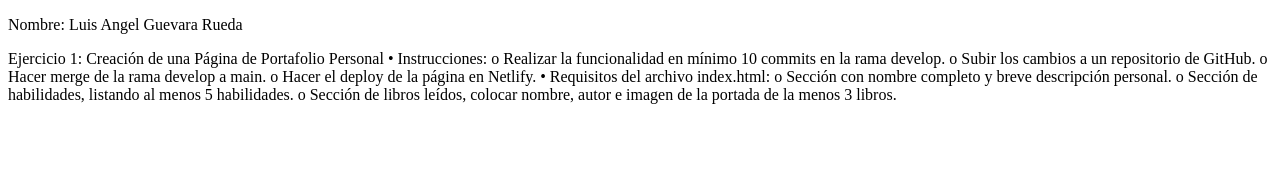
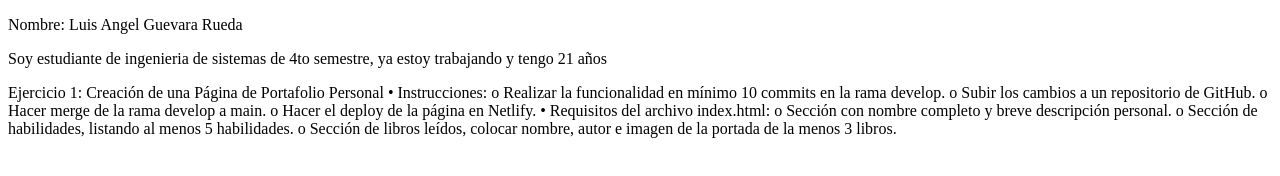
Before and after one commit to guevara-luis/rubrica_1erpunto_lguevara3, a plain HTML site: page index.html in a window 1280 px wide. Drawn offline with Linux system fonts and the light colour scheme.

Commit message:
cuarto commit

```diff
--- a/index.html
+++ b/index.html
@@ -7,6 +7,7 @@
 </head>
 <body>
     <p>Nombre: Luis Angel Guevara Rueda</p>
+    <p>Soy estudiante de ingenieria de sistemas de 4to semestre, ya estoy trabajando y tengo 21 años</p>
 
 </body>
 </html>
```
